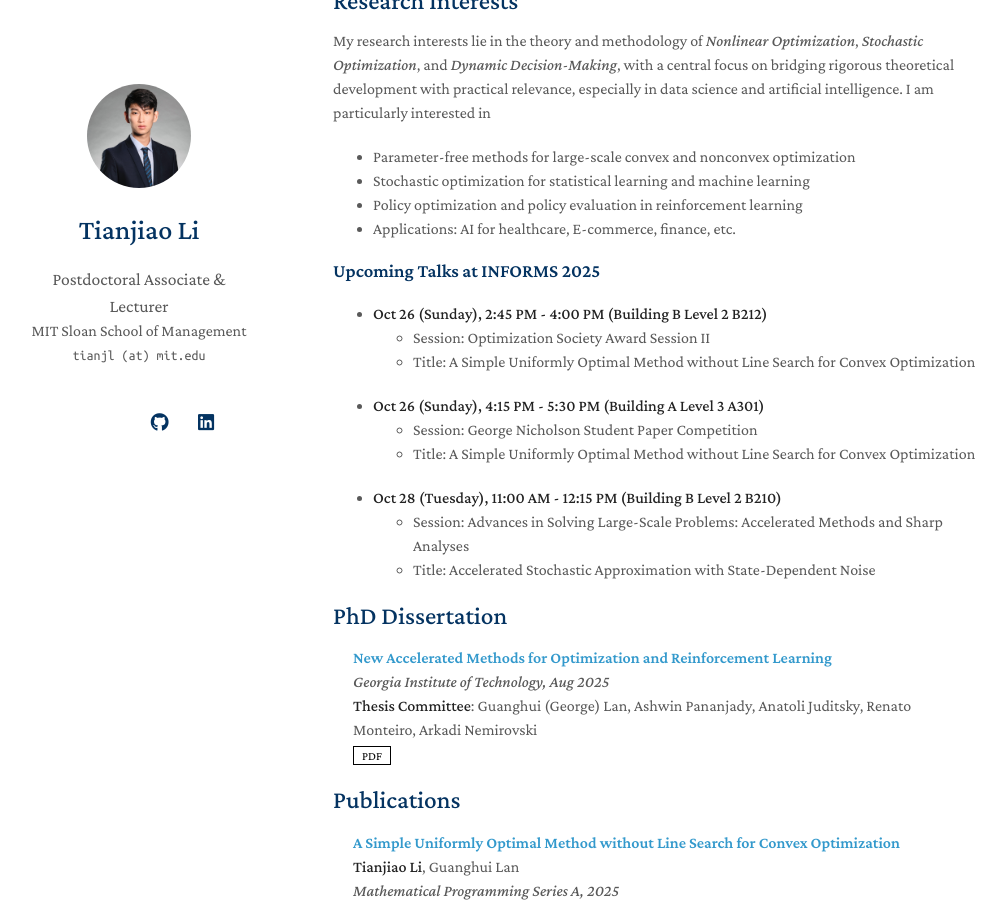
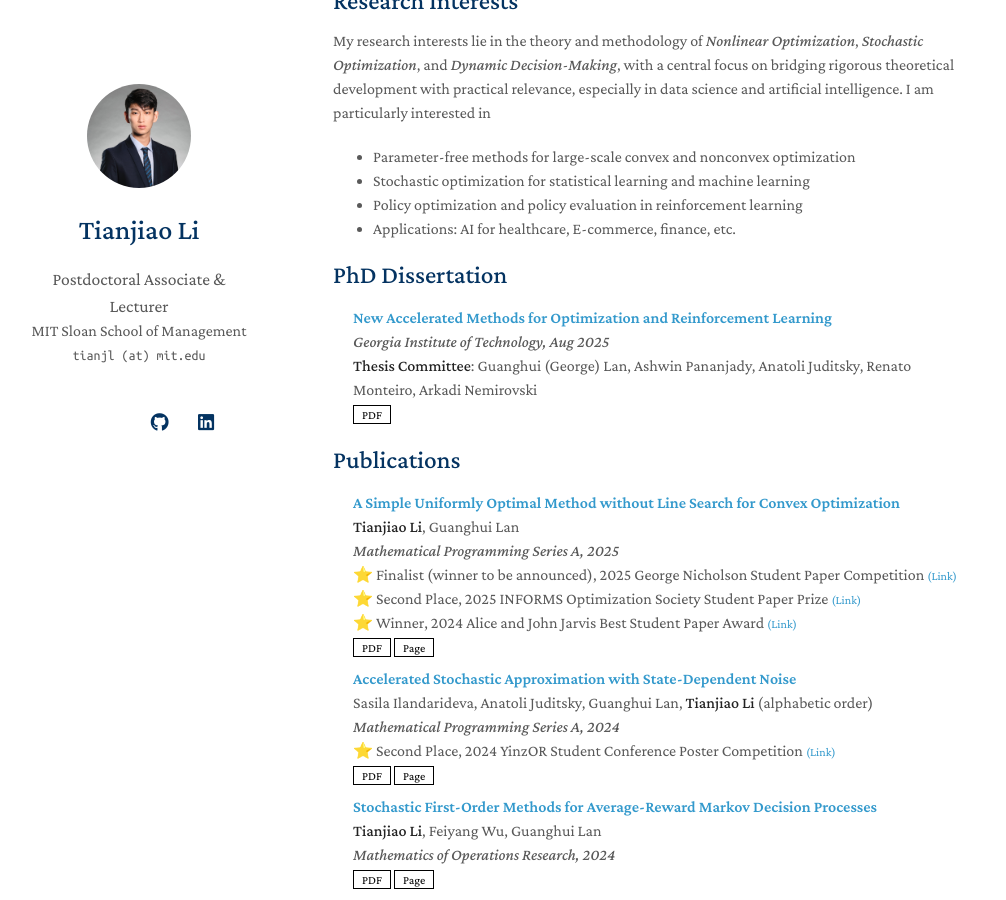
Before and after one commit to tli432/tli432.github.io, a Jekyll site: the page built from index.md, in a window 1280 px wide and 900 px high, scrolled down 306 px. Shown: the whole window, without its empty margins (137-1143 px from the left). Built offline with Jekyll 4.4.1, drawn with Linux system fonts in a browser that asks for light colours; nearby versions of some CDN libraries; a style sheet for code colours, icons or effects is not loaded; our own code applies the rules of GitHub Pages for plain Markdown files; some of the changed text lies outside the part shown.

Commit message:
Update INFORMS

```diff
--- a/index.md
+++ b/index.md
@@ -19,19 +19,6 @@ I am particularly interested in
 - Policy optimization and policy evaluation in reinforcement learning
 - Applications: AI for healthcare, E-commerce, finance, etc.
 
-
-### Upcoming Talks at INFORMS 2025
-- **Oct 26 (Sunday), 2:45 PM - 4:00 PM (Building B Level 2 B212)**
-  - Session: Optimization Society Award Session II
-  - Title: A Simple Uniformly Optimal Method without Line Search for Convex Optimization
-
-- **Oct 26 (Sunday), 4:15 PM - 5:30 PM (Building A Level 3 A301)**
-  - Session: George Nicholson Student Paper Competition
-  - Title: A Simple Uniformly Optimal Method without Line Search for Convex Optimization
-
-- **Oct 28 (Tuesday), 11:00 AM - 12:15 PM (Building B Level 2 B210)**
-  - Session: Advances in Solving Large-Scale Problems: Accelerated Methods and Sharp Analyses
-  - Title: Accelerated Stochastic Approximation with State-Dependent Noise
 
 {% include_relative _includes/dissertation.md %}
 
@@ -83,7 +70,7 @@ I am particularly interested in
 
 ## Talks and Presentations
 
-- **(Upcoming) INFORMS Annual Meeting**, Atlanta, GA, Oct 2025
+- **INFORMS Annual Meeting**, Atlanta, GA, Oct 2025
   - **Presentation I**: Optimization Society Award Session II, Oct 26 (Sunday), 2:45 PM - 4:00 PM,
   "A Simple Uniformly Optimal Method without Line Search for Convex Optimization"
   - **Presentation II**: George Nicholson Student Paper Competition, Oct 26 (Sunday), 4:15 PM - 5:30 PM,
```
Also changed, not shown: other parts of index.md (+1 -1 lines), 3 other files.
